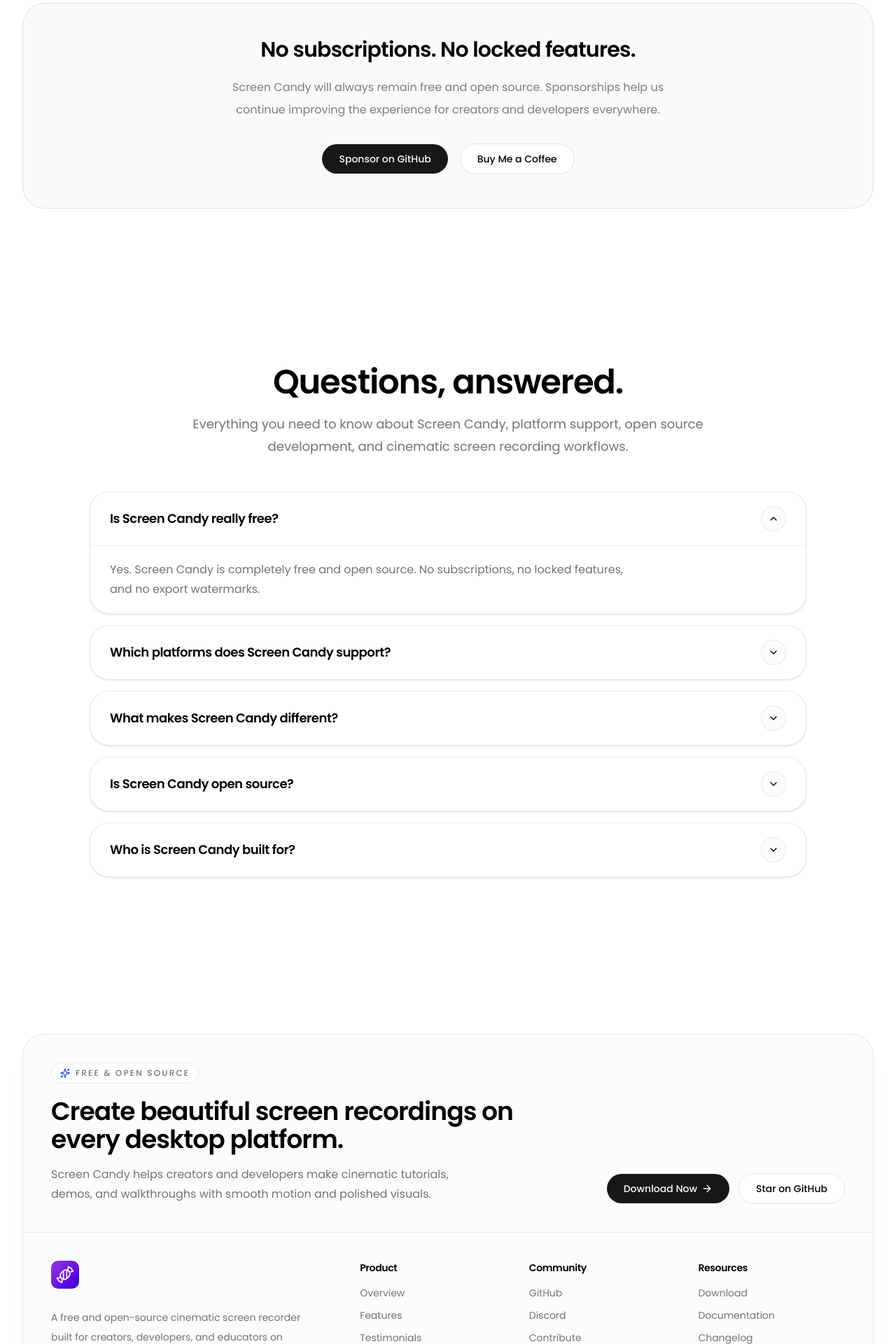
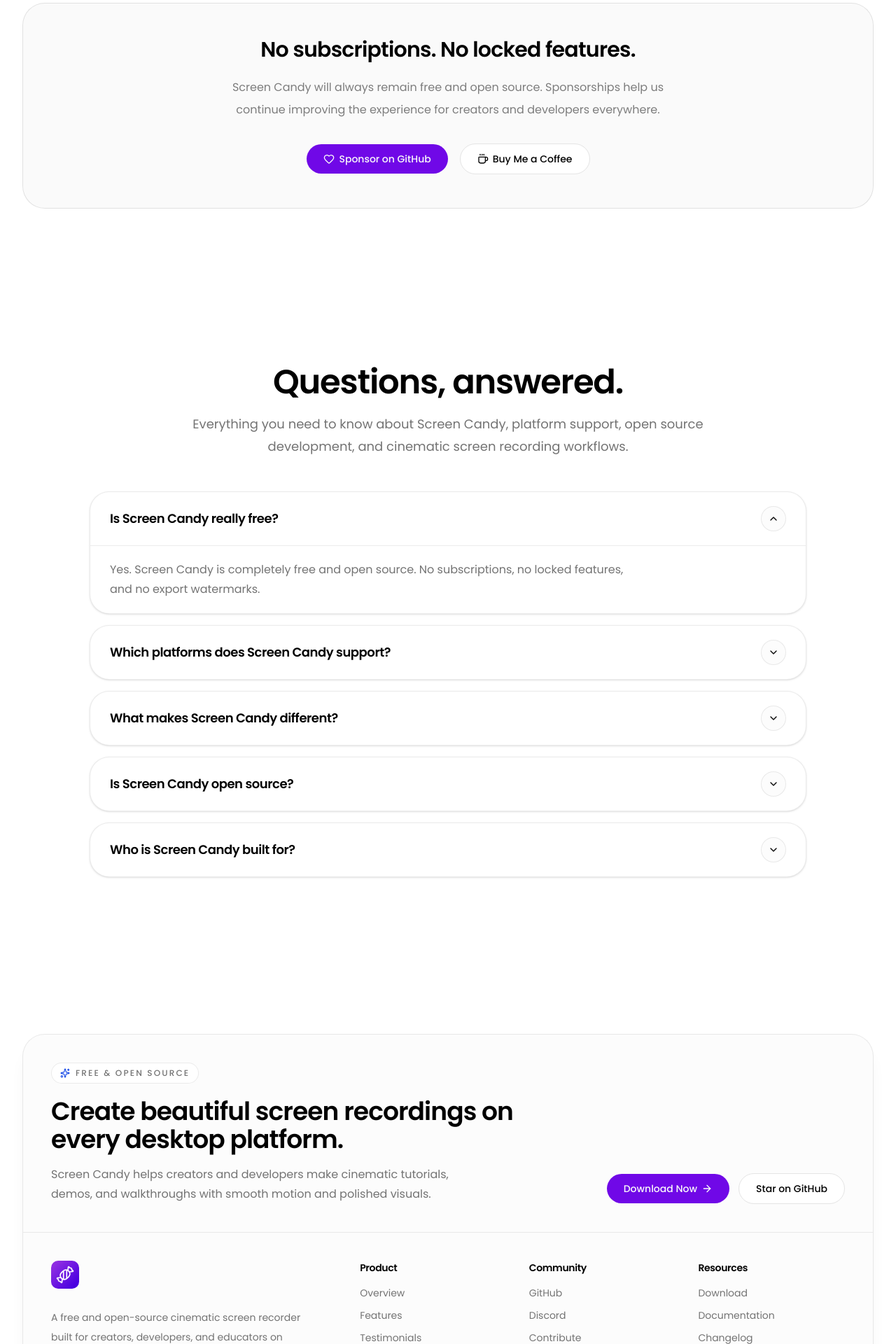
Before and after one commit to akshaywritescode/screencandy-landing, a Next.js app: page / in a window 1280 px wide. Shown: the part 5688-7608 px from the top of the page at 70% size. Built offline with nearby package versions, Linux system fonts and the light colour scheme.

Commit message:
fix accent color in cta btns

```diff
--- a/app/sections/footer.tsx
+++ b/app/sections/footer.tsx
@@ -61,7 +61,7 @@
               </div>
 
               <div className="flex flex-col gap-3 sm:flex-row">
-                <Button asChild size="lg" className="h-11 rounded-full px-6">
+                <Button asChild size="lg" className="bg-violet-700 h-11 rounded-full px-6">
                   <Link href="#">
                     Download Now
                     <ArrowRight />
--- a/app/sections/sponsor-section.tsx
+++ b/app/sections/sponsor-section.tsx
@@ -2,7 +2,7 @@
 
 import Image from "next/image";
 import Link from "next/link";
-import { Heart } from "lucide-react";
+import { Coffee, Heart } from "lucide-react";
 import { Button } from "@/components/ui/button";
 
 const sponsors = {
@@ -150,7 +150,8 @@
           </p>
 
           <div className="mt-8 flex flex-col justify-center gap-4 sm:flex-row">
-            <Button className="h-11 rounded-full px-6">
+            <Button className="bg-violet-700 h-11 rounded-full px-6">
+              <Heart />
               Sponsor on GitHub
             </Button>
 
@@ -158,6 +159,7 @@
               variant="outline"
               className="h-11 rounded-full px-6"
             >
+              <Coffee />
               Buy Me a Coffee
             </Button>
           </div>
--- a/app/sections/testimonial-section.tsx
+++ b/app/sections/testimonial-section.tsx
@@ -1,6 +1,6 @@
 "use client";
 
-import TestimonialCard from "./testimonial-card";
+import TestimonialCard from "../components/testimonial-card";
 
 const testimonialData = [
   {
```
Also changed, not shown: app/components/testimonial-card.tsx (renamed from app/sections/testimonial-card.tsx).
